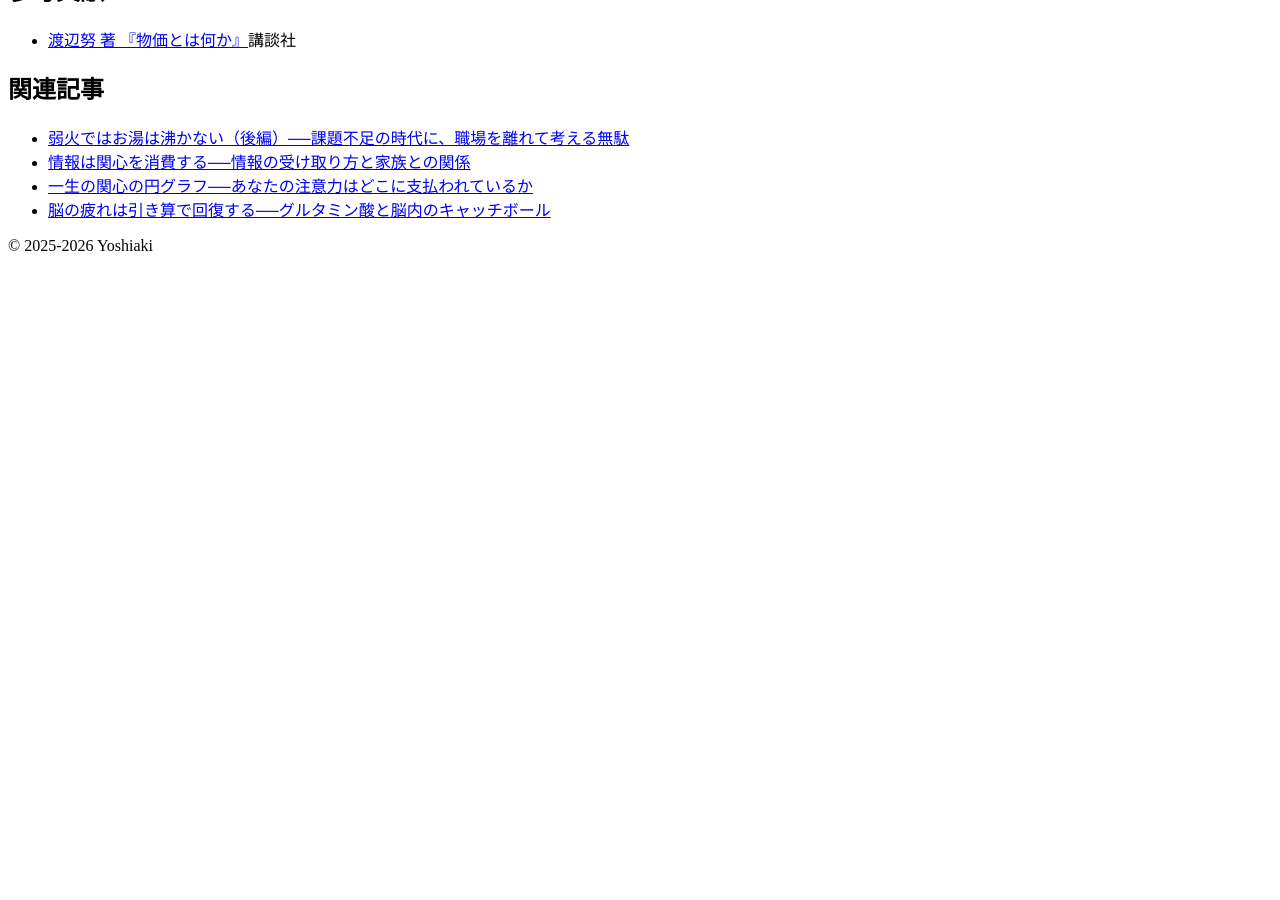
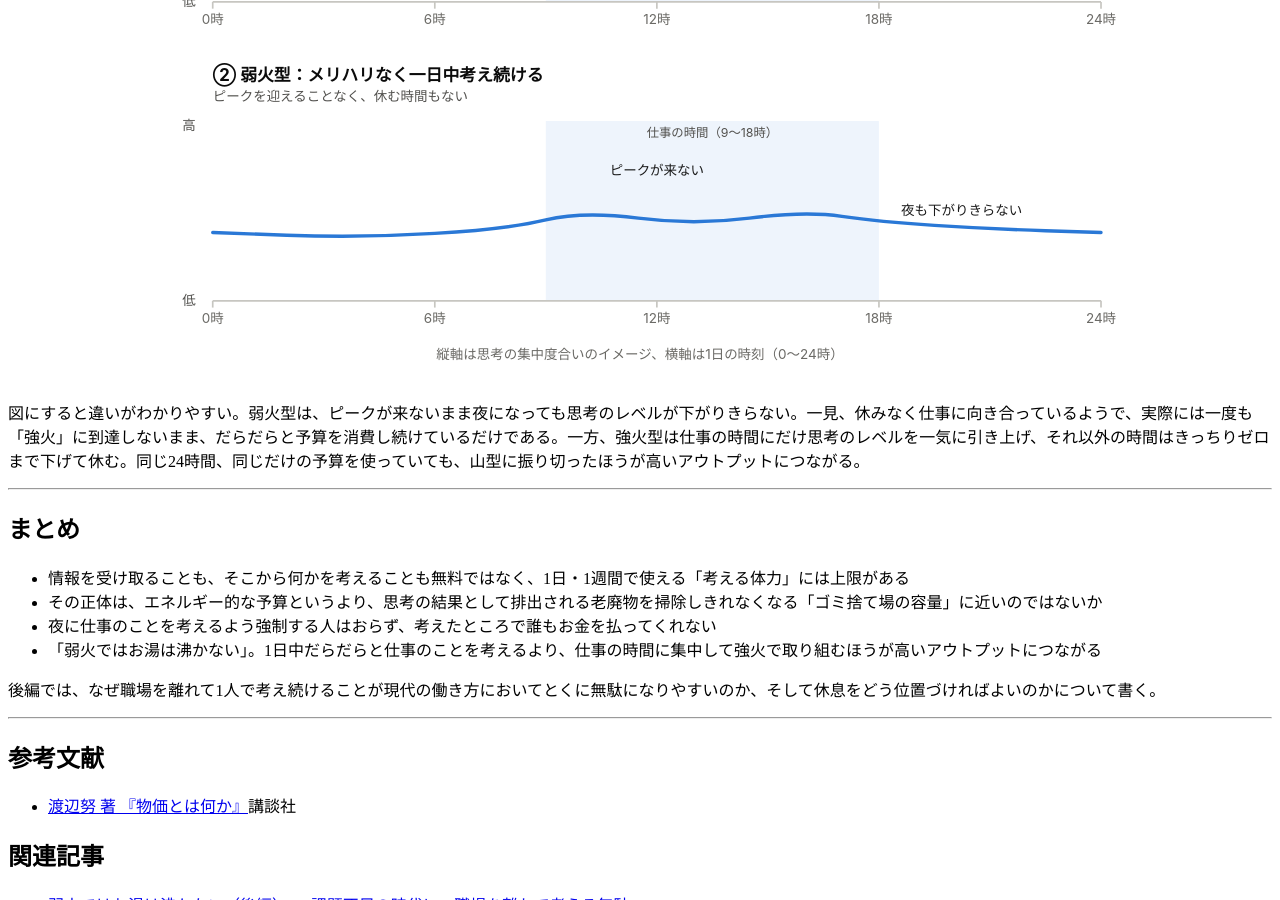
Before and after one commit to yossato/articles, a Jekyll site: the page built from _posts/2026-09-11-thinking-budget-part1.md, in a window 1280 px wide and 900 px high, scrolled down 1770 px. Built offline with Jekyll 4.4.1, drawn with Linux system fonts in a browser that asks for light colours; before the commit the page ends 2041 px from its top, so only the background shows below that.

Commit message:
前編に「強火型」「弱火型」を比較する24時間グラフを追加
横軸を0〜24時、縦軸を思考の集中度合いとしたSVG図を作成し、
弱火ではお湯を沸かせないの節に挿入。仕事の時間にピークを迎えて
それ以外は休む強火型と、ピークを迎えないまま一日中中程度の
レベルが続く弱火型を並べて視覚的に対比させた。

Co-Authored-By: Claude Sonnet 5 <noreply@anthropic.com>
Claude-Session: https://claude.ai/code/session_01U8k7ZsLAHUQzLg8ZffgqF9

```diff
--- a/_posts/2026-09-11-thinking-budget-part1.md
+++ b/_posts/2026-09-11-thinking-budget-part1.md
@@ -55,6 +55,10 @@ description: "情報を受け取ることも、そこから何かを考えるこ
 
 職場を離れてからも仕事のことを考え続けていると、その間もずっと予算をじわじわと消費し続けることになる。以前聞いた格言の1つに、「弱火ではお湯を沸かすことはできない」というものがある。メリハリなく1日中仕事のことを考え続けているのは、ずっと弱火でお湯を沸かそうとしているようなものだ。一方、職場にいる瞬間だけ強火で沸かすようにすれば、高いアウトプットを出すことができる。
 
+![1日の中の「考える量」のイメージ図。強火型は仕事の時間にだけ鋭いピークを迎え、それ以外はほぼゼロまで下がる。弱火型はピークを迎えることなく、一日中ほぼ同じ中程度のレベルが続く]({{ site.baseurl }}/assets/images/thinking-level-24h.svg)
+
+図にすると違いがわかりやすい。弱火型は、ピークが来ないまま夜になっても思考のレベルが下がりきらない。一見、休みなく仕事に向き合っているようで、実際には一度も「強火」に到達しないまま、だらだらと予算を消費し続けているだけである。一方、強火型は仕事の時間にだけ思考のレベルを一気に引き上げ、それ以外の時間はきっちりゼロまで下げて休む。同じ24時間、同じだけの予算を使っていても、山型に振り切ったほうが高いアウトプットにつながる。
+
 ---
 
 ## まとめ
```
Also changed, not shown: assets/images/thinking-level-24h.svg (added).
